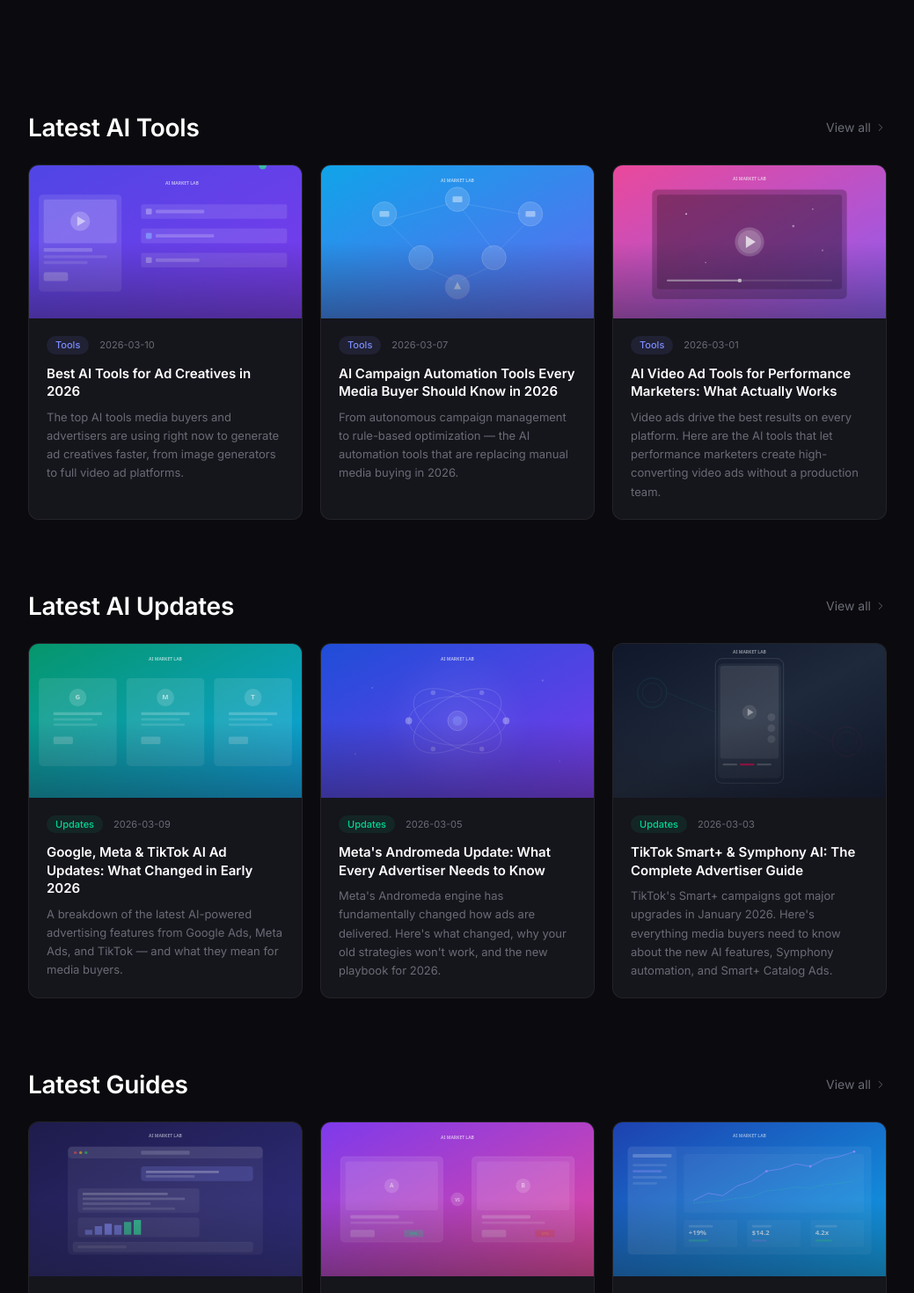
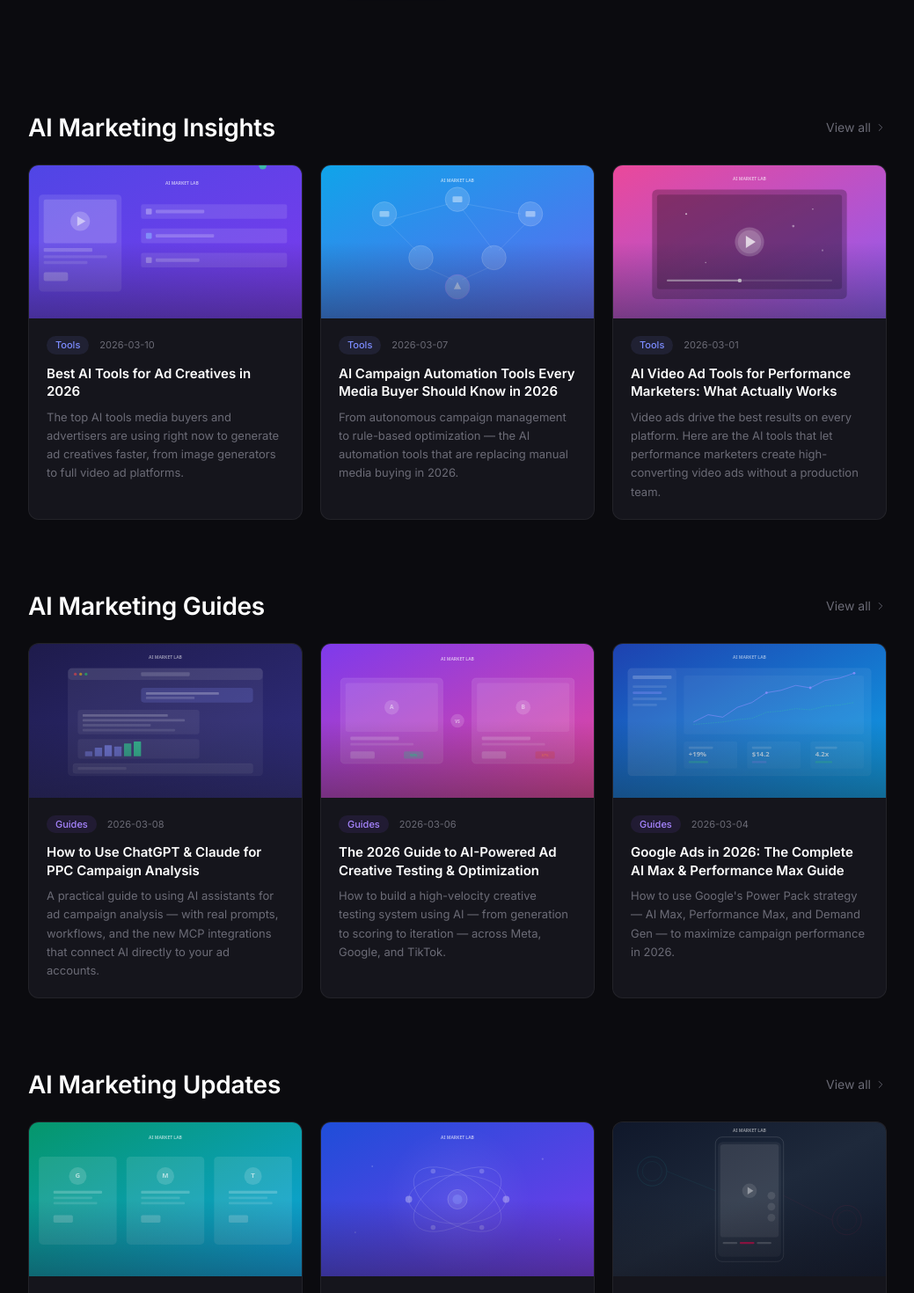
Before and after one commit to shubhamunavane/ai-marketing-lab, a Next.js app: page / in a window 1280 px wide. Shown: the part 440-1910 px from the top of the page at 88% size, without its empty margins (120-1159 px from the left). Built offline with nearby package versions, Linux system fonts and the light colour scheme.

Commit message:
Update homepage section headings for AI marketing niche
Renamed sections to AI Marketing Insights, AI Marketing Guides,
and AI Marketing Updates. Reordered to Insights > Guides > Updates
for logical flow.

Co-Authored-By: Claude Opus 4.6 <noreply@anthropic.com>

```diff
--- a/app/page.tsx
+++ b/app/page.tsx
@@ -27,9 +27,9 @@ export default function Home() {
       </div>
 
       <div className="mx-auto max-w-5xl px-6 pb-24">
-        {/* Latest AI Tools */}
+        {/* AI Marketing Insights */}
         {tools.length > 0 && (
-          <HomeSection title="Latest AI Tools" href="/tools" delay={0}>
+          <HomeSection title="AI Marketing Insights" href="/tools" delay={0}>
             <div className="grid gap-5 sm:grid-cols-2 lg:grid-cols-3">
               {tools.map((post) => (
                 <PostCard key={post.slug} {...post} />
@@ -38,22 +38,22 @@ export default function Home() {
           </HomeSection>
         )}
 
-        {/* Latest AI Updates */}
-        {updates.length > 0 && (
-          <HomeSection title="Latest AI Updates" href="/updates" delay={0.05}>
+        {/* AI Marketing Guides */}
+        {guides.length > 0 && (
+          <HomeSection title="AI Marketing Guides" href="/guides" delay={0.05}>
             <div className="grid gap-5 sm:grid-cols-2 lg:grid-cols-3">
-              {updates.map((post) => (
+              {guides.map((post) => (
                 <PostCard key={post.slug} {...post} />
               ))}
             </div>
           </HomeSection>
         )}
 
-        {/* Latest Guides */}
-        {guides.length > 0 && (
-          <HomeSection title="Latest Guides" href="/guides" delay={0.1}>
+        {/* AI Marketing Updates */}
+        {updates.length > 0 && (
+          <HomeSection title="AI Marketing Updates" href="/updates" delay={0.1}>
             <div className="grid gap-5 sm:grid-cols-2 lg:grid-cols-3">
-              {guides.map((post) => (
+              {updates.map((post) => (
                 <PostCard key={post.slug} {...post} />
               ))}
             </div>
```
